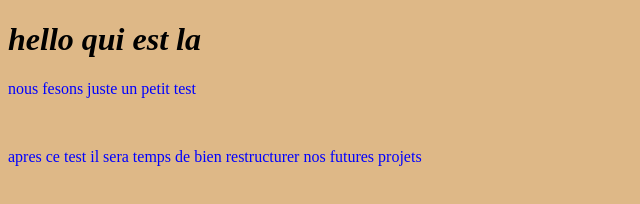
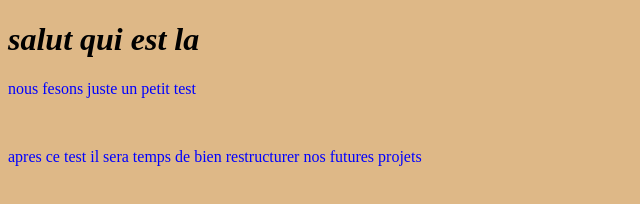
Before and after one commit to justdevl/index, a plain HTML site: page index.html in a window 1280 px wide. Shown: the full height of the page, 0-640 px from the left. Drawn offline with Linux system fonts and the light colour scheme.

Commit message:
changement du titre

```diff
--- a/index.html
+++ b/index.html
@@ -6,7 +6,7 @@
         <script type="text/javascript" src="test.js"></script>
     </head>
     <body>
-        <h1>hello qui est la</h1>
+        <h1>salut qui est la</h1>
         <p>nous fesons juste un petit test</p>
         <br>
         <p class="paragraph">apres ce test il sera temps de bien restructurer nos futures projets</p>
```
